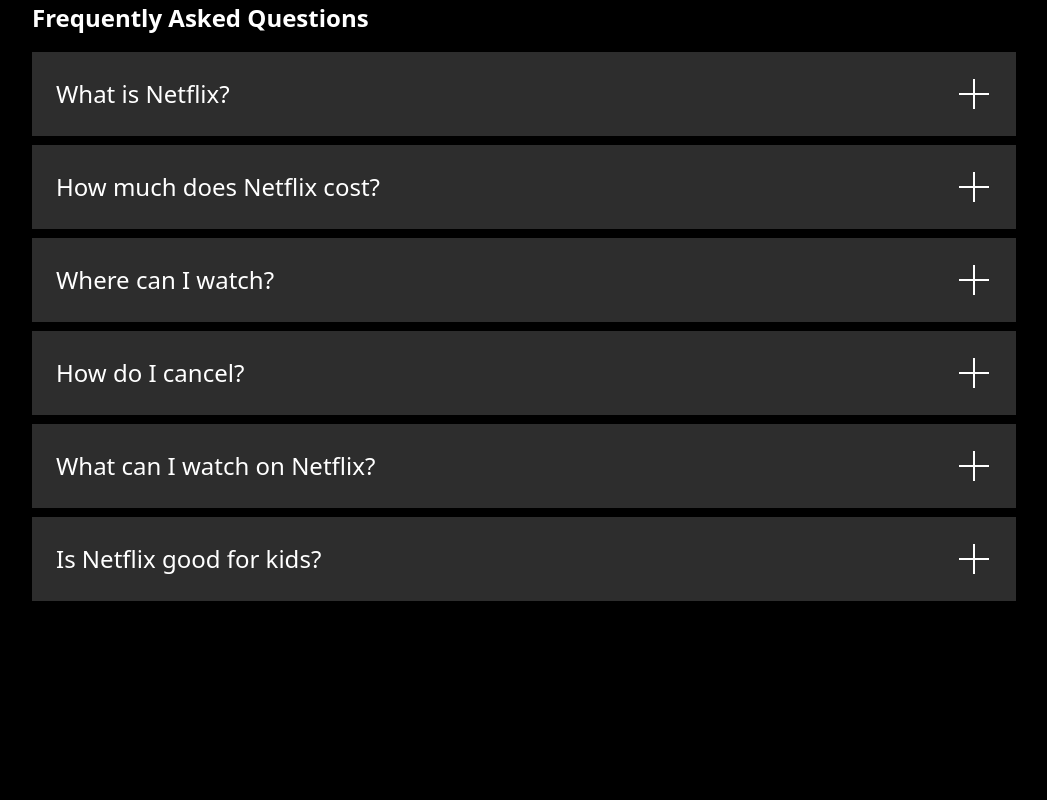
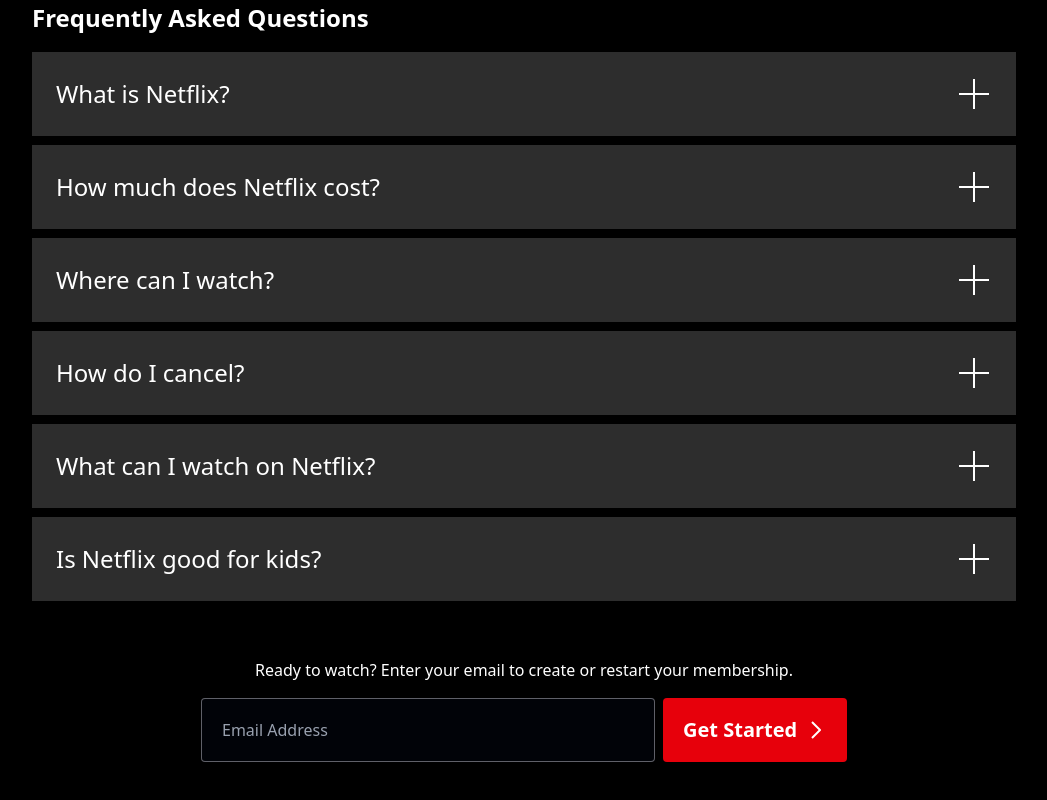
Before and after one commit to blueberry-adii/Netflix-UI-clone, a React (Vite) app: page / in a window 1280 px wide. Shown: the part 1614-2414 px from the top of the page, without its empty margins (116-1163 px from the left). Before the commit the page ends 2320 px from the top, so only its background shows below. Built offline with nearby package versions, Linux system fonts and the light colour scheme.

Commit message:
Added: Ready to Watch, Email Address and Get Started Footer Section

```diff
--- a/src/App.jsx
+++ b/src/App.jsx
@@ -1114,6 +1114,46 @@
           </ul>
         </div>
       </section>
+      <section className="flex flex-col -top-12 overflow-x-hidden relative px-[354px] max-[1920px]:px-[148px] max-[1280px]:px-[80px] max-[960px]:px-[32px] max-[600px]:px-[24px] max-w-[1920px] mx-auto items-center z-50">
+        <div className="flex flex-col items-center w-full">
+          <h3 className="text-[16px] mb-4">
+            Ready to watch? Enter your email to create or restart your
+            membership.
+          </h3>
+          <form className="flex gap-2 w-full mx-auto justify-center items-center">
+            <input
+              type="email"
+              id="email"
+              class="text-md h-16 w-[454px] max-[960px]:w-full outline-none font-sans rounded-sm block px-5 py-2.5 bg-gray-950/45 border-[1px] border-zinc-400/60 placeholder-gray-400 text-white"
+              placeholder="Email Address"
+              required
+            />
+            <button
+              type="submit"
+              className="text-white cursor-pointer font-bold flex items-center justify-between font-sans rounded-sm text-xl min-w-46 h-16 sm:w-auto px-5 py-2.5 bg-red-600 hover:bg-red-700 transition-colors ease-in-out duration-300"
+            >
+              Get Started
+              <svg
+                xmlns="http://www.w3.org/2000/svg"
+                fill="none"
+                role="img"
+                viewBox="0 0 24 24"
+                width="24"
+                height="24"
+                data-icon="ChevronRightStandard"
+                aria-hidden="true"
+              >
+                <path
+                  fill="currentColor"
+                  d="M15.5859 12L8.29303 19.2928L9.70725 20.7071L17.7072 12.7071C17.8948 12.5195 18.0001 12.2652 18.0001 12C18.0001 11.7347 17.8948 11.4804 17.7072 11.2928L9.70724 3.29285L8.29303 4.70706L15.5859 12Z"
+                  clip-rule="evenodd"
+                  fill-rule="evenodd"
+                ></path>
+              </svg>
+            </button>
+          </form>
+        </div>
+      </section>
     </>
   );
 }
```
